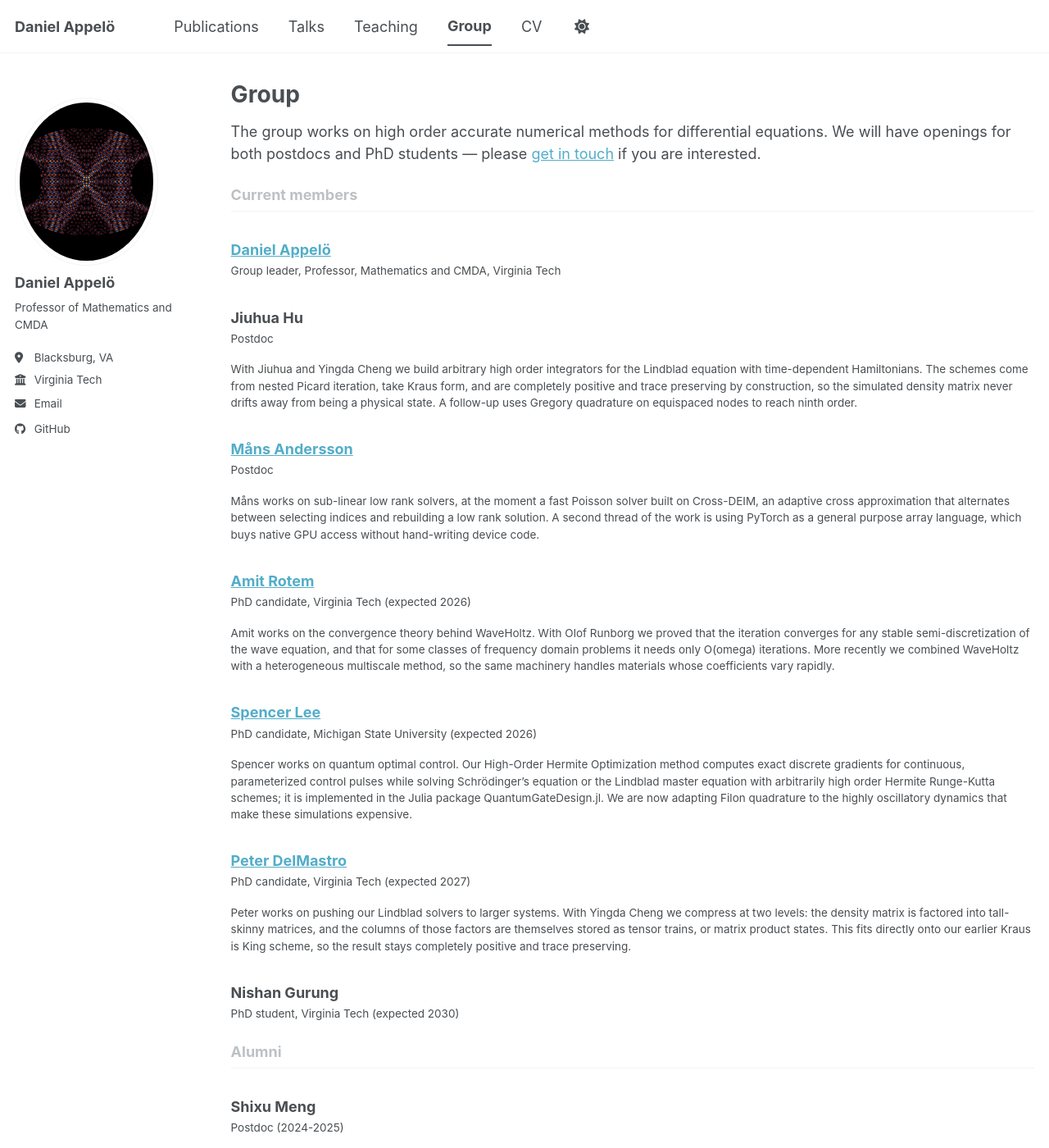
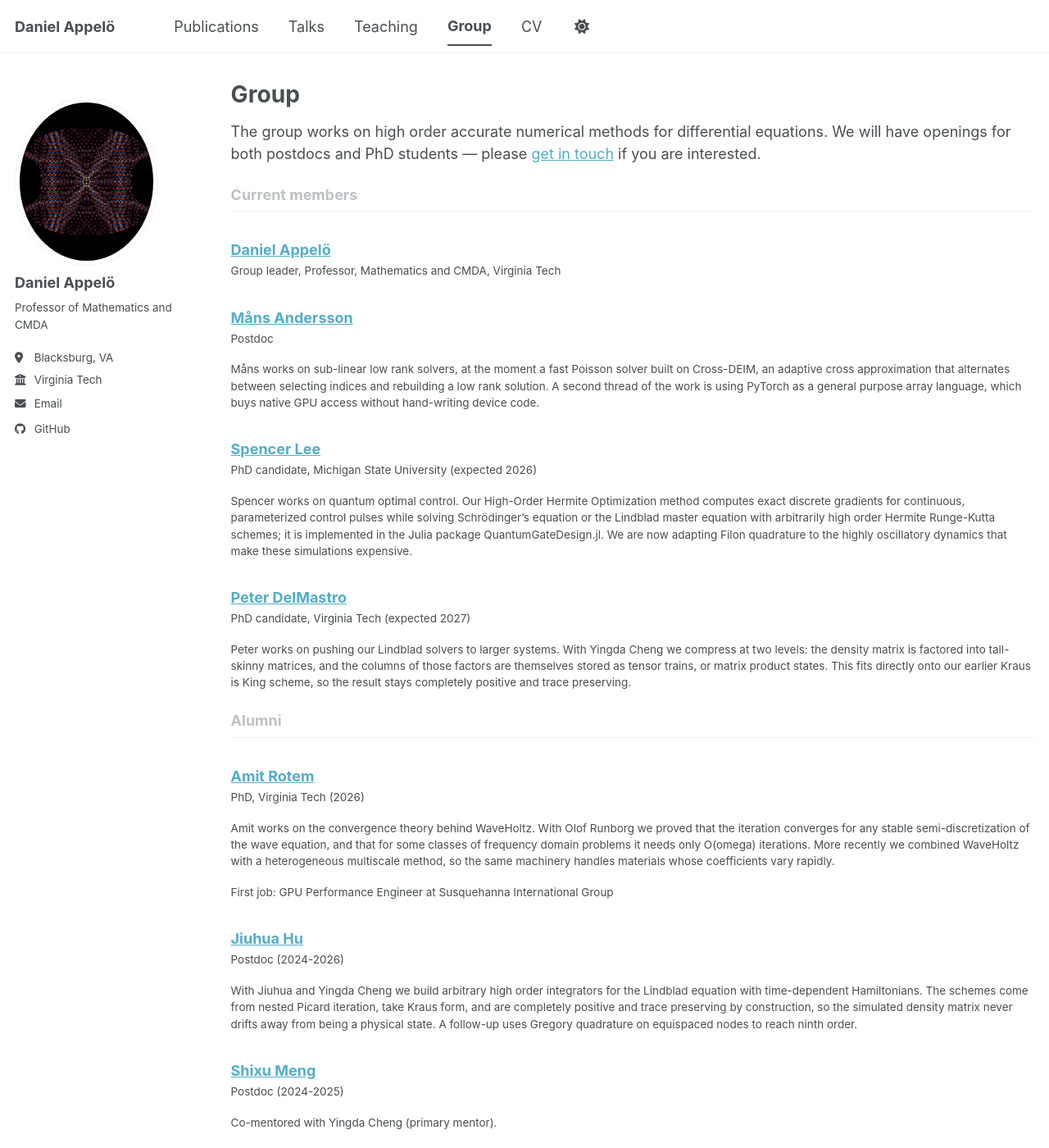
Before and after one commit to appelo/appelo.github.io, a Jekyll site: the page built from _pages/group.md, in a window 1280 px wide and 1400 px high. Shown: the whole window at 82% size. Built offline with Jekyll 4.4.1, drawn with Linux system fonts in a browser that asks for light colours; a style sheet for code colours, icons or effects is not loaded; some of the changed lines change nothing that is shown.

Commit message:
Update group roster: move Jiuhua Hu and Amit Rotem to alumni, add URLs and roles

```diff
--- a/_data/group.yml
+++ b/_data/group.yml
@@ -15,17 +15,6 @@ current:
     role: "Group leader"
     affiliation: "Professor, Mathematics and CMDA, Virginia Tech"
 
-  - name: "Jiuhua Hu"
-    role: "Postdoc"
-    years: "2024-"
-    projects: >
-      With Jiuhua and Yingda Cheng we build arbitrary high order integrators for the
-      Lindblad equation with time-dependent Hamiltonians. The schemes come from
-      nested Picard iteration, take Kraus form, and are completely positive and
-      trace preserving by construction, so the simulated density matrix never drifts
-      away from being a physical state. A follow-up uses Gregory quadrature on
-      equispaced nodes to reach ninth order.
-
   - name: "Måns Andersson"
     linkedin: "https://se.linkedin.com/in/maansandersson"
     role: "Postdoc"
@@ -36,19 +25,6 @@ current:
       selecting indices and rebuilding a low rank solution. A second thread of the
       work is using PyTorch as a general purpose array language, which buys native
       GPU access without hand-writing device code.
-
-  - name: "Amit Rotem"
-    linkedin: "https://www.linkedin.com/in/amit-rotem-6b9275399/"
-    role: "PhD candidate"
-    affiliation: "Virginia Tech"
-    expected: 2026
-    projects: >
-      Amit works on the convergence theory behind WaveHoltz. With Olof Runborg we
-      proved that the iteration converges for any stable semi-discretization of the
-      wave equation, and that for some classes of frequency domain problems it needs
-      only O(omega) iterations. More recently we combined WaveHoltz with a
-      heterogeneous multiscale method, so the same machinery handles materials whose
-      coefficients vary rapidly.
 
   - name: "Spencer Lee"
     linkedin: "https://www.linkedin.com/in/spencer-lee-msu/"
@@ -76,13 +52,37 @@ current:
       Kraus is King scheme, so the result stays completely positive and trace
       preserving.
 
-  - name: "Nishan Gurung"
-    role: "PhD student"
-    affiliation: "Virginia Tech"
-    expected: 2030
+alumni:
+  - name: "Jiuhua Hu"
+    linkedin: "https://www.linkedin.com/in/jiuhua-hu-778089162"
+    role: "Postdoc"
+    years: "2024-2026"
+    end: 2026
+    projects: >
+      With Jiuhua and Yingda Cheng we build arbitrary high order integrators for the
+      Lindblad equation with time-dependent Hamiltonians. The schemes come from
+      nested Picard iteration, take Kraus form, and are completely positive and
+      trace preserving by construction, so the simulated density matrix never drifts
+      away from being a physical state. A follow-up uses Gregory quadrature on
+      equispaced nodes to reach ninth order.
 
-alumni:
+  - name: "Amit Rotem"
+    linkedin: "https://www.linkedin.com/in/amit-rotem-6b9275399/"
+    role: "PhD"
+    institution: "Virginia Tech"
+    years: "2026"
+    end: 2026
+    now: "GPU Performance Engineer at Susquehanna International Group"
+    projects: >
+      Amit works on the convergence theory behind WaveHoltz. With Olof Runborg we
+      proved that the iteration converges for any stable semi-discretization of the
+      wave equation, and that for some classes of frequency domain problems it needs
+      only O(omega) iterations. More recently we combined WaveHoltz with a
+      heterogeneous multiscale method, so the same machinery handles materials whose
+      coefficients vary rapidly.
+
   - name: "Shixu Meng"
+    url: "https://www.shixumeng.site"
     role: "Postdoc"
     years: "2024-2025"
     note: "Co-mentored with Yingda Cheng (primary mentor)."
--- a/_pages/group.md
+++ b/_pages/group.md
@@ -15,7 +15,8 @@ equations. We will have openings for both postdocs and PhD students --- please
 {: .archive__subtitle}
 
 {% for m in site.data.group.current %}
-### {% if m.linkedin %}[{{ m.name }}]({{ m.linkedin }}){% else %}{{ m.name }}{% endif %}
+{% assign link = m.url | default: m.linkedin %}
+### {% if link %}[{{ m.name }}]({{ link }}){% else %}{{ m.name }}{% endif %}
 {: .archive__item-title}
 
 {{ m.role }}{% if m.affiliation %}, {{ m.affiliation }}{% endif %}{% if m.expected %} (expected {{ m.expected }}){% endif %}
@@ -30,7 +31,8 @@ equations. We will have openings for both postdocs and PhD students --- please
 
 {% assign alumni = site.data.group.alumni | sort: "end" | reverse %}
 {% for m in alumni %}
-### {% if m.linkedin %}[{{ m.name }}]({{ m.linkedin }}){% else %}{{ m.name }}{% endif %}
+{% assign link = m.url | default: m.linkedin %}
+### {% if link %}[{{ m.name }}]({{ link }}){% else %}{{ m.name }}{% endif %}
 {: .archive__item-title}
 
 {{ m.role }}{% if m.institution %}, {{ m.institution }}{% endif %}{% if m.years %} ({{ m.years }}){% endif %}
```
Also changed, not shown: 1 other file.
